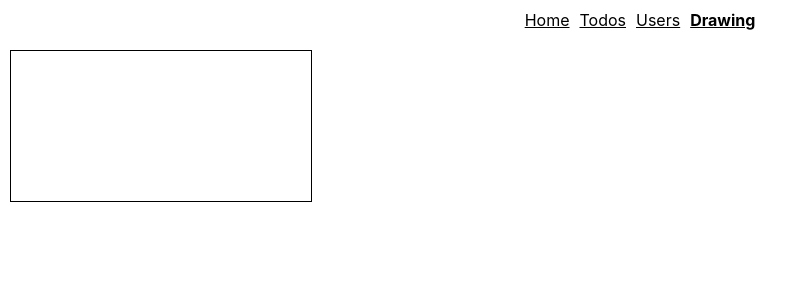
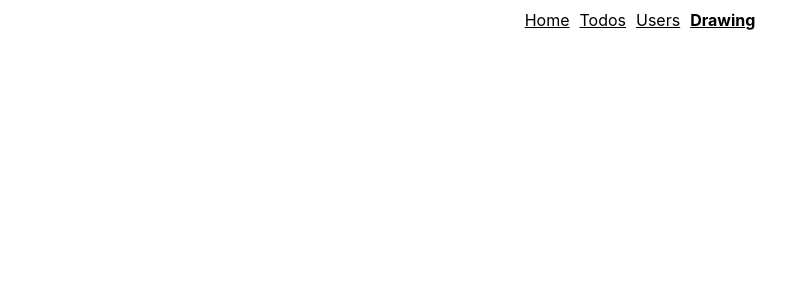
Before and after one commit to DP-PLAYGROUND/react-playground, a React (Create React App) app: page /drawing in a window 1280 px wide. Shown: the top 300 px of the page, without its empty margins (0-808 px from the left). Built offline with nearby package versions, Linux system fonts and the light colour scheme.

Commit message:
add "change" callback for canvas pencil

```diff
--- a/src/Drawing/Canvas/Canvas.tsx
+++ b/src/Drawing/Canvas/Canvas.tsx
@@ -1,4 +1,5 @@
 import {
+  CanvasHTMLAttributes,
   FunctionComponent,
   PropsWithChildren,
   useCallback,
@@ -6,17 +7,30 @@ import {
 } from "react";
 import { CanvasContext } from "./CanvasContext";
 
-export const Canvas: FunctionComponent<PropsWithChildren> = ({ children }) => {
+export interface CanvasProps extends CanvasHTMLAttributes<HTMLCanvasElement> {
+  readonly onInit?: (context: CanvasRenderingContext2D) => void;
+}
+
+export const Canvas: FunctionComponent<PropsWithChildren<CanvasProps>> = ({
+  children,
+  onInit,
+  ...attrs
+}) => {
   const [context, setContext] = useState<CanvasRenderingContext2D>();
 
   const canvasRef = useCallback((element: HTMLCanvasElement | null) => {
     const context = element?.getContext("2d");
 
-    return context && setContext(context);
-  }, []);
+    if (!context) {
+      return;
+    }
+
+    setContext(context);
+    onInit?.(context);
+  }, [onInit]);
 
   return (
-    <canvas ref={canvasRef}>
+    <canvas ref={canvasRef} {...attrs}>
       {context && (
         <CanvasContext.Provider value={context}>
           {children}
--- a/src/Drawing/Canvas/Tools/FreeHand.tsx
+++ b/src/Drawing/Canvas/Tools/CanvasPencil.tsx
@@ -2,7 +2,12 @@ import { FunctionComponent, useContext } from "react";
 import { useMovement, MovementCoords } from "../../../hooks/useMovement";
 import { CanvasContext } from "../CanvasContext";
 
-export const FreeHand: FunctionComponent = () => {
+export interface CanvasPencilProps {
+  readonly onChange?: (context: CanvasRenderingContext2D) => void;
+}
+export const CanvasPencil: FunctionComponent<CanvasPencilProps> = ({
+  onChange,
+}) => {
   const context = useContext(CanvasContext);
 
   useMovement(context.canvas, {
@@ -26,7 +31,11 @@ export const FreeHand: FunctionComponent = () => {
       context.lineTo(coords.x, coords.y);
       context.stroke();
     },
-    onEnd: () => context.closePath(),
+    onEnd: () => {
+      context.closePath();
+
+      onChange?.(context);
+    },
   });
 
   return null;
--- a/src/Drawing/Drawing.tsx
+++ b/src/Drawing/Drawing.tsx
@@ -1,14 +1,12 @@
 import { FunctionComponent } from "react";
 import { Canvas } from "./Canvas/Canvas";
-import { FreeHand } from "./Canvas/Tools/FreeHand";
+import { CanvasPencil } from "./Canvas/Tools/CanvasPencil";
 
 const Drawing: FunctionComponent = () => {
   return (
-    <div style={{ display: "inline-flex", border: "1px solid black" }}>
-      <Canvas>
-        <FreeHand />
-      </Canvas>
-    </div>
+    <Canvas>
+      <CanvasPencil />
+    </Canvas>
   );
 };
 
```
